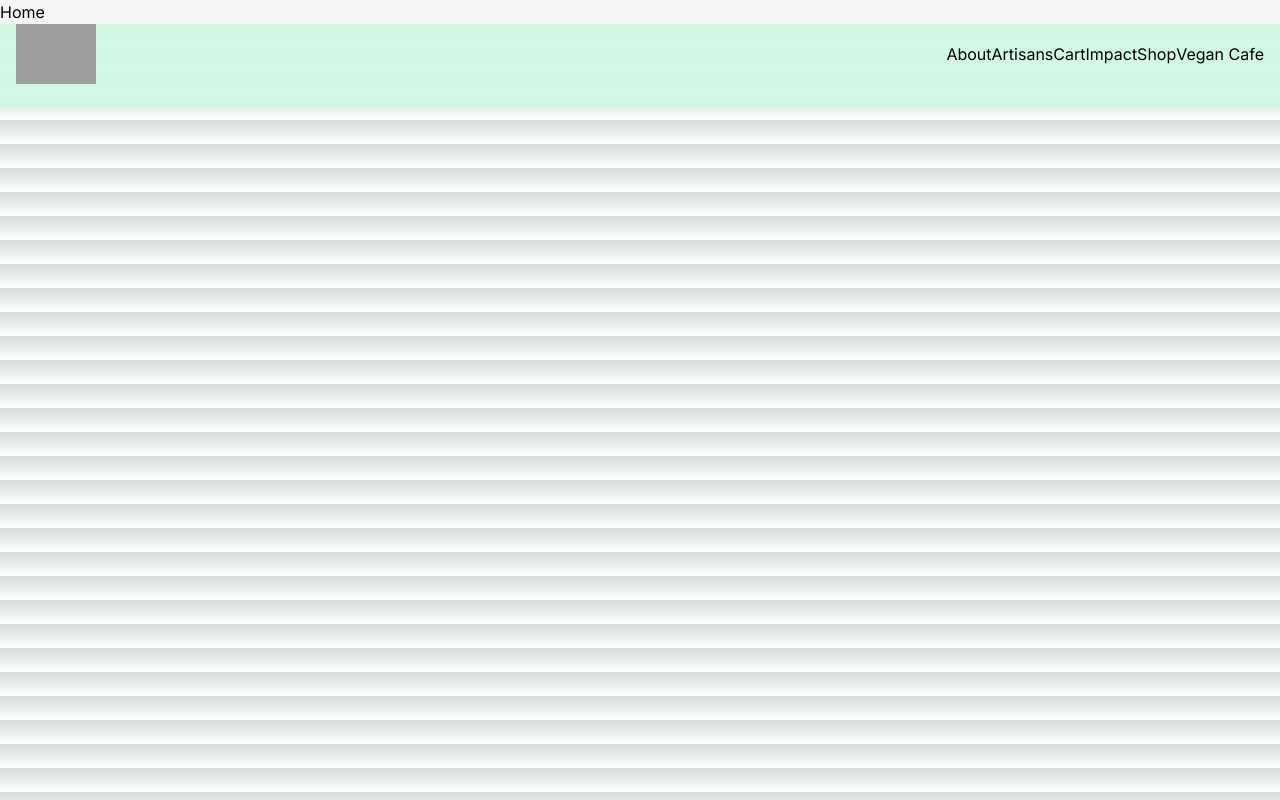
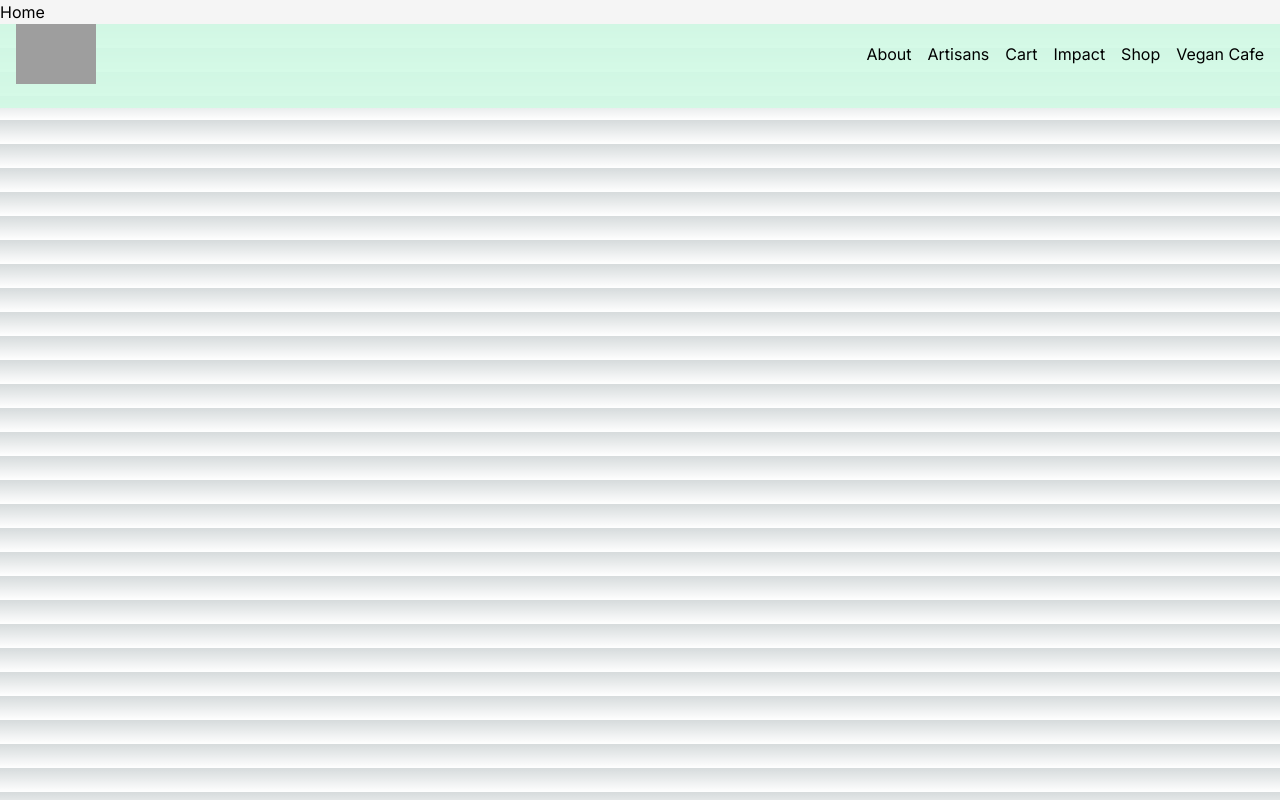
Before and after one commit to MatthewsRicky/finaltribe, a Next.js app in the folder tribearth/: page / in a window 1280 px wide. Built offline with nearby package versions, Linux system fonts and the light colour scheme; grey boxes are pictures that could not be loaded.

Commit message:
Update Navbar.tsx

```diff
--- a/tribearth/components/Navbar.tsx
+++ b/tribearth/components/Navbar.tsx
@@ -14,7 +14,7 @@ const Navbar = () => {
         />
       </div>
       <div>
-        <ul className="flex">
+        <ul className="flex gap-4">
           <li>About</li>
           <li>Artisans</li>
           <li>Cart</li>
```
